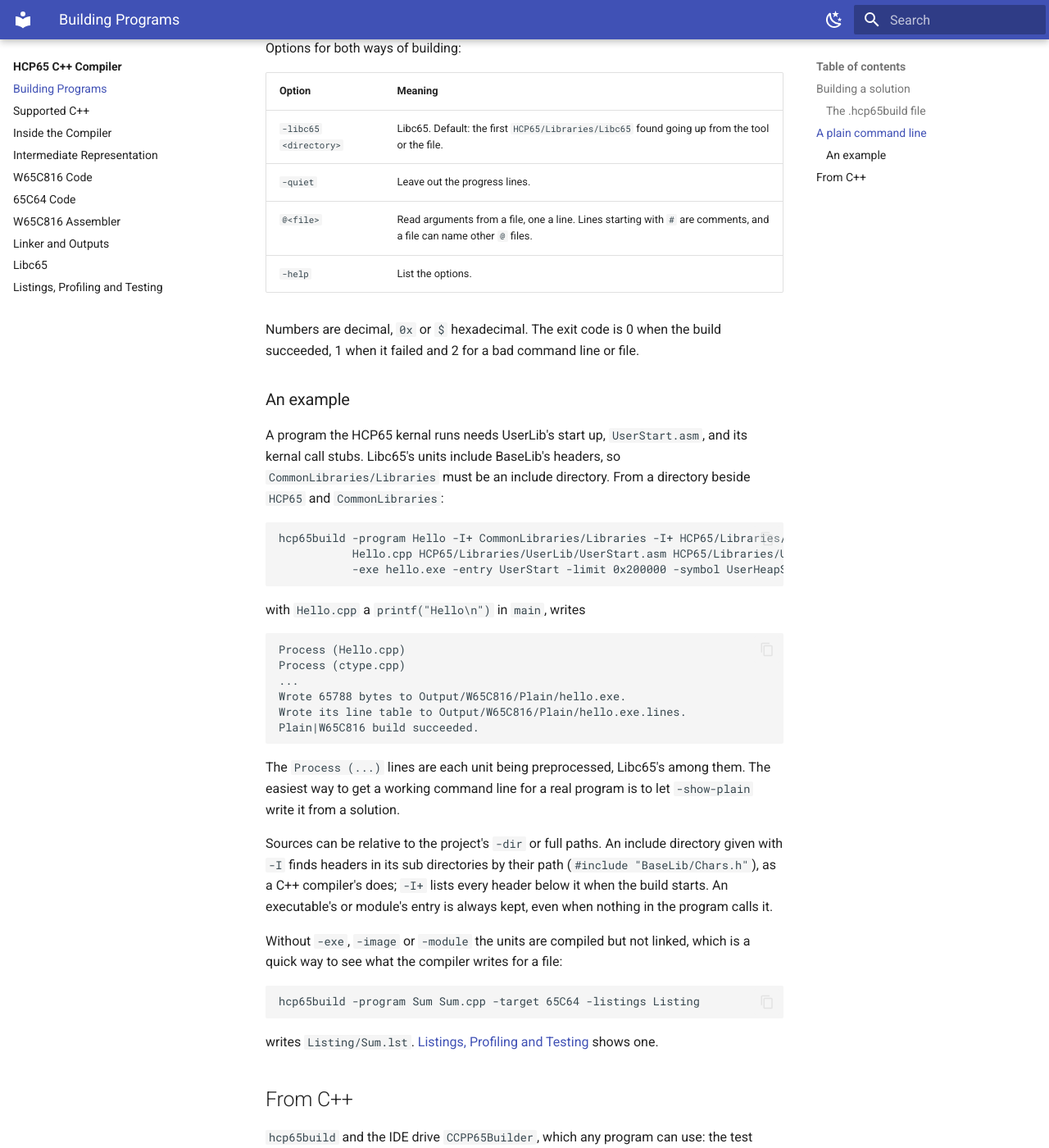
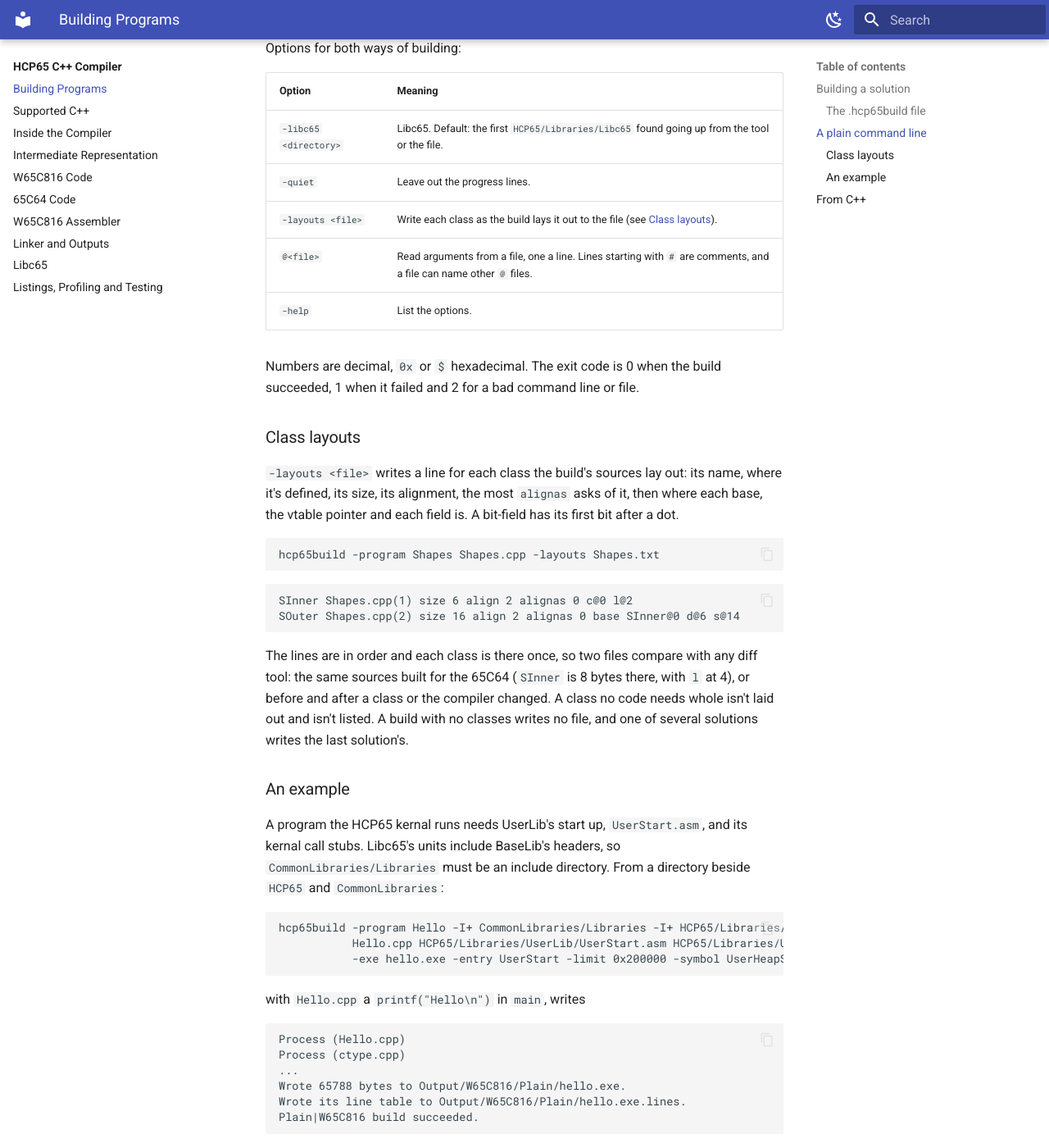
Before and after one commit to andrewpaterson/HCP65, an MkDocs documentation site: the page built from Website/docs/compiler/building.md, in a window 1280 px wide and 1400 px high, scrolled down 4929 px. Shown: the whole window at 82% size. Built offline with MkDocs 1.6.1 and Material for MkDocs 9.7.7, drawn with Linux system fonts in a browser that asks for light colours; plug-ins that fetch from the network failed and are left out; some of the changed text lies outside the part shown.

Commit message:
Website: the compiler's docs for CommonLibraries 7a4d13900.  building.md has "Class layouts": hcp65build -layouts <file>, what a line says and how two builds' files compare, CCPP65Builder::SetLayoutsFile and TEST_PROJECT65_LAYOUTS (testing.md).  language.md: on the 65C64 an object is promised 4 bytes at most, so alignof(double) and alignof(long long) are 4 there, and the 8 byte locals leave the list of what isn't supported.

````diff
--- a/Website/docs/compiler/building.md
+++ b/Website/docs/compiler/building.md
@@ -136,11 +136,33 @@ Options for both ways of building:
 |---|---|
 | `-libc65 <directory>` | Libc65.  Default: the first `HCP65/Libraries/Libc65` found going up from the tool or the file. |
 | `-quiet` | Leave out the progress lines. |
+| `-layouts <file>` | Write each class as the build lays it out to the file (see [Class layouts](#class-layouts)). |
 | `@<file>` | Read arguments from a file, one a line.  Lines starting with `#` are comments, and a file can name other `@` files. |
 | `-help` | List the options. |
 
 Numbers are decimal, `0x` or `$` hexadecimal.  The exit code is 0 when the build succeeded, 1
 when it failed and 2 for a bad command line or file.
+
+### Class layouts
+
+`-layouts <file>` writes a line for each class the build's sources lay out: its name, where it's
+defined, its size, its alignment, the most `alignas` asks of it, then where each base, the vtable
+pointer and each field is.  A bit-field has its first bit after a dot.
+
+```text
+hcp65build -program Shapes Shapes.cpp -layouts Shapes.txt
+```
+
+```text
+SInner Shapes.cpp(1) size 6 align 2 alignas 0 c@0 l@2
+SOuter Shapes.cpp(2) size 16 align 2 alignas 0 base SInner@0 d@6 s@14
+```
+
+The lines are in order and each class is there once, so two files compare with any diff tool:
+the same sources built for the 65C64 (`SInner` is 8 bytes there, with `l` at 4), or before and
+after a class or the compiler changed.  A class no code needs whole isn't laid out and isn't
+listed.  A build with no classes writes no file, and one of several solutions writes the last
+solution's.
 
 ### An example
 
@@ -209,6 +231,7 @@ cBuilder.Kill();
 | `AddLibc65`, `AddRuntime`, `AddMathTables` | Libc65's units, the W65C816 runtime, and the maths tables, as libraries. |
 | `SetNoFloats`, `SetMathTables`, `SetLimit`, `SetStubMissing`, `SetRemoveUnused` | As the options above. |
 | `SetListingDirectory`, `SetLineTable` | Listings, and the line table a debugger reads. |
+| `SetLayoutsFile` | The file each class's layout is written to (see [Class layouts](#class-layouts)). |
 | `SetJobs`, `SetHeaderCache`, `SetLazyHeaders` | Compile units on several threads; share preprocessed headers between units; parse only the header code a unit uses. |
 | `SetFrameProfile` | A measured profile for the W65C816's aligned frames (see [W65C816 Code](w65c816.md#frames)). |
 | `GetStatistics` | What the compile counted and timed. |
````
Also changed, not shown: Website/docs/compiler/language.md (+3 -2 lines), Website/docs/compiler/testing.md (+1 -0 lines).
